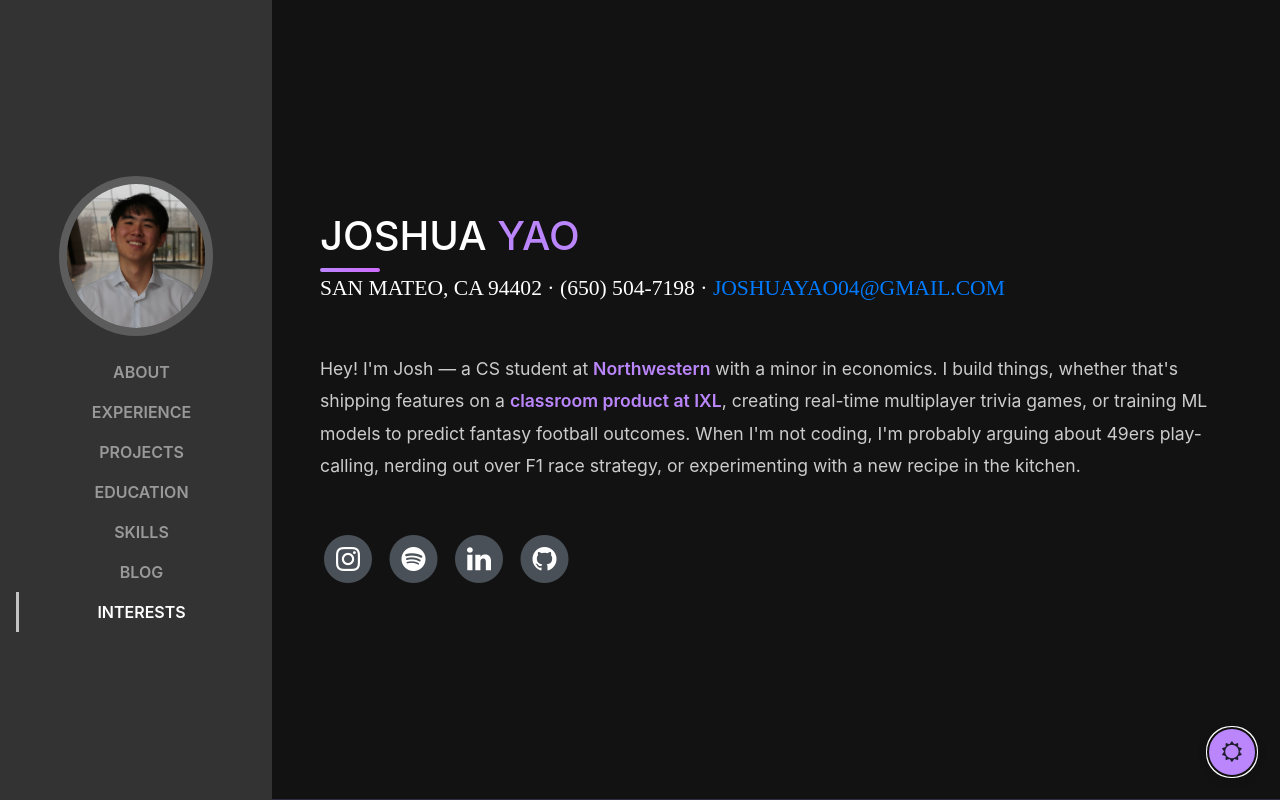
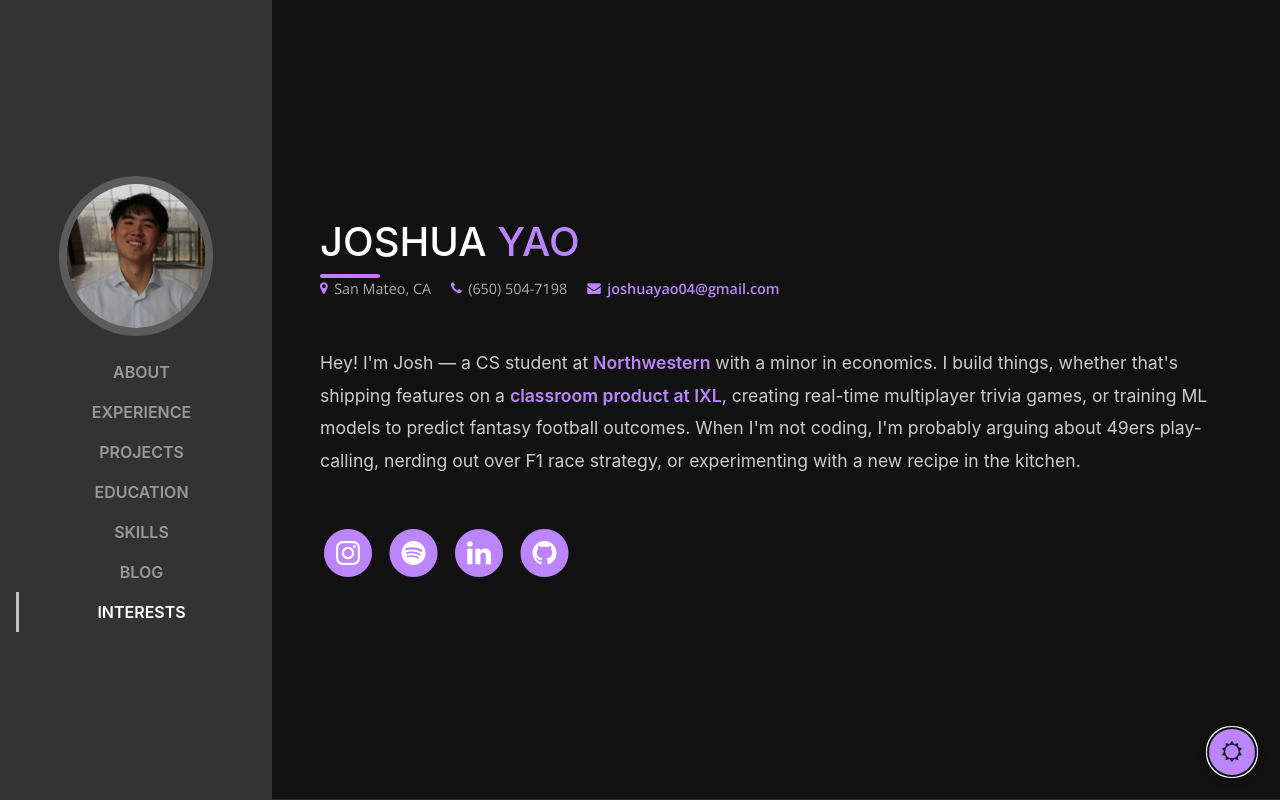
Before and after one commit to josyao1/josyao1.github.io, a website with bundled scripts: page index.html in a window 1280 px wide. Both pictures are taken after a click on the button "Toggle dark mode". Shown: the top 800 px of the page. Built offline with nearby package versions, Linux system fonts and the light colour scheme; a web font is replaced by a local one.

Commit message:
icon changes

```diff
--- a/css/resume.css
+++ b/css/resume.css
@@ -29,7 +29,21 @@ h1 {
 }
 
 h2 {
-  font-size: 3.5rem;
+  font-size: 2.2rem;
+  letter-spacing: 2px;
+  position: relative;
+  display: inline-block;
+}
+
+/* Section header accent underline */
+.my-auto > h2.mb-5::after {
+  content: '';
+  display: block;
+  width: 40px;
+  height: 3px;
+  background: linear-gradient(135deg, #76449a, #a855f7);
+  margin-top: 0.4rem;
+  border-radius: 2px;
 }
 
 .subheading {
@@ -248,6 +262,37 @@ section.resume-section:nth-of-type(even) {
   background: linear-gradient(135deg, #76449a, #a855f7);
   margin-top: 0.5rem;
   border-radius: 2px;
+}
+
+/* Contact bar */
+.contact-bar {
+  display: flex;
+  flex-wrap: wrap;
+  gap: 1.25rem;
+  font-family: 'Open Sans', sans-serif;
+  font-size: 0.9rem;
+  color: #666;
+}
+
+.contact-bar span {
+  display: inline-flex;
+  align-items: center;
+  gap: 0.4rem;
+}
+
+.contact-bar i {
+  color: #76449a;
+  font-size: 0.85rem;
+}
+
+.contact-bar a {
+  color: #76449a;
+  text-decoration: none;
+  font-weight: 600;
+}
+
+.contact-bar a:hover {
+  text-decoration: underline;
 }
 
 /* About section personality text */
@@ -666,6 +711,26 @@ body.dark-mode section.resume-section {
   border-bottom-color: #2d2d44;
 }
 
+body.dark-mode .list-social-icons a {
+  color: #bb86fc;
+}
+
+body.dark-mode .list-social-icons a:hover {
+  color: #cf6bff;
+}
+
+body.dark-mode .contact-bar {
+  color: #aaa;
+}
+
+body.dark-mode .contact-bar i {
+  color: #bb86fc;
+}
+
+body.dark-mode .contact-bar a {
+  color: #bb86fc;
+}
+
 body.dark-mode .about-greeting {
   color: #ccc;
 }
@@ -674,7 +739,8 @@ body.dark-mode .about-greeting .highlight {
   color: #bb86fc;
 }
 
-body.dark-mode #about h1::after {
+body.dark-mode #about h1::after,
+body.dark-mode .my-auto > h2.mb-5::after {
   background: linear-gradient(135deg, #bb86fc, #cf6bff);
 }
 
--- a/index.html
+++ b/index.html
@@ -69,8 +69,10 @@
           <h1 class="mb-0">Joshua
             <span class="text-primary" id="main-text">Yao</span>
           </h1>
-          <div class="subheading mb-5">San Mateo, CA 94402 · (650) 504-7198 ·
-            <a href="mailto:joshuayao04@gmail.com">joshuayao04@gmail.com</a>
+          <div class="contact-bar mb-5">
+            <span><i class="fa fa-map-marker"></i> San Mateo, CA</span>
+            <span><i class="fa fa-phone"></i> (650) 504-7198</span>
+            <span><i class="fa fa-envelope"></i> <a href="mailto:joshuayao04@gmail.com">joshuayao04@gmail.com</a></span>
           </div>
           <p class="about-greeting mb-5">Hey! I'm Josh — a CS student at <span class="highlight">Northwestern</span> with a minor in economics. I build things, whether that's shipping features on a <span class="highlight">classroom product at IXL</span>, creating real-time multiplayer trivia games, or training ML models to predict fantasy football outcomes. When I'm not coding, I'm probably arguing about 49ers play-calling, nerding out over F1 race strategy, or experimenting with a new recipe in the kitchen.
           </p>
```
